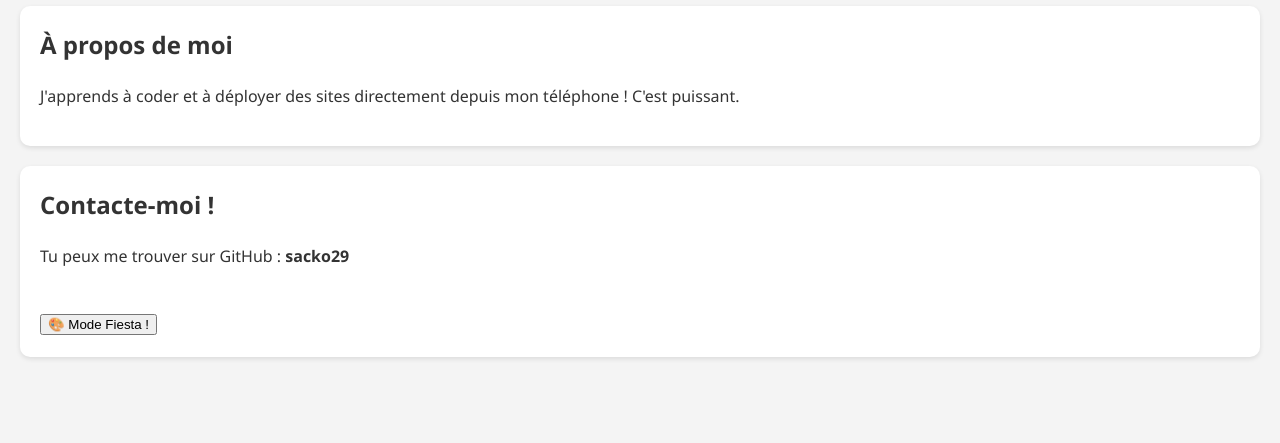
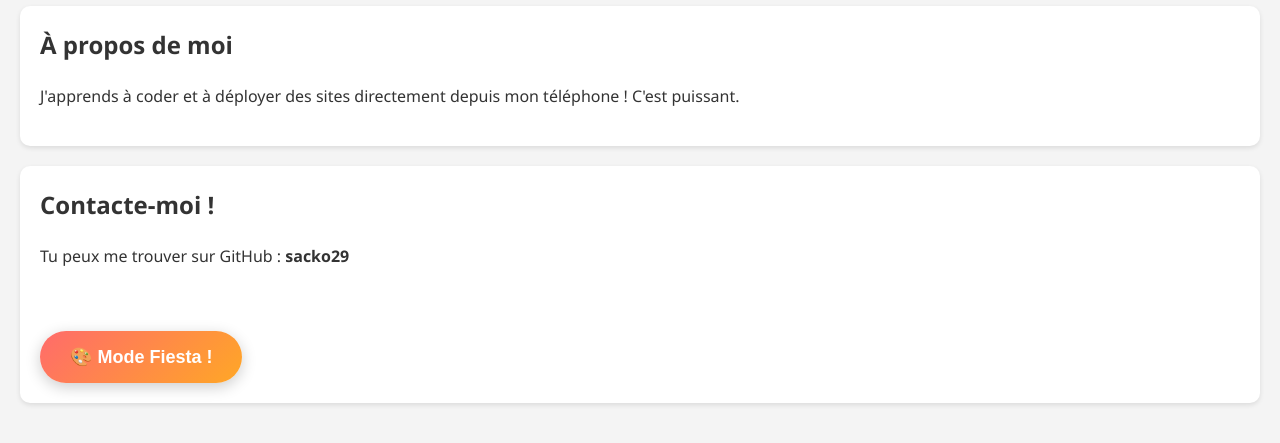
Before and after one commit to sacko29/Mon-premier-site, a plain HTML site: page index.html in a window 1280 px wide. Shown: the part 465-908 px from the top of the page. Before the commit the page ends 862 px from the top, so only its background shows below. Drawn offline with Linux system fonts and the light colour scheme.

Commit message:
Update Style.css

```diff
--- a/Style.css
+++ b/Style.css
@@ -39,3 +39,20 @@ img {
     max-width: 100%;
     height: auto;
 }
+.fun-btn {
+    padding: 15px 30px;
+    background: linear-gradient(135deg, #ff6b6b, #ffa726);
+    color: white;
+    border: none;
+    border-radius: 50px;
+    font-size: 18px;
+    font-weight: bold;
+    cursor: pointer;
+    margin-top: 20px;
+    box-shadow: 0 4px 15px rgba(0,0,0,0.2);
+    transition: transform 0.3s ease;
+}
+
+.fun-btn:hover {
+    transform: scale(1.05);
+    }
```
